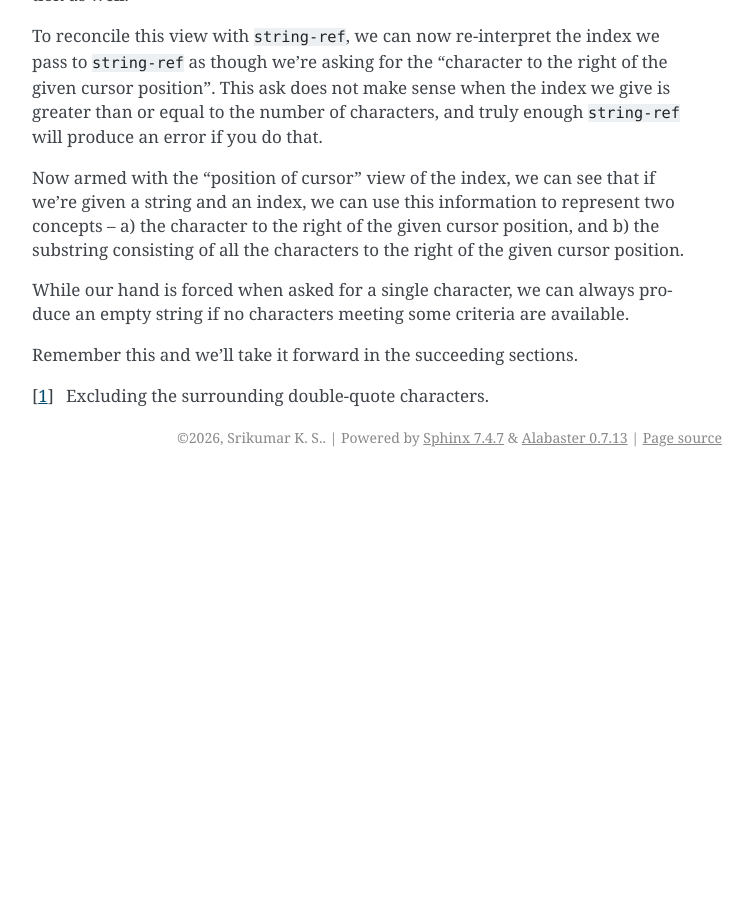
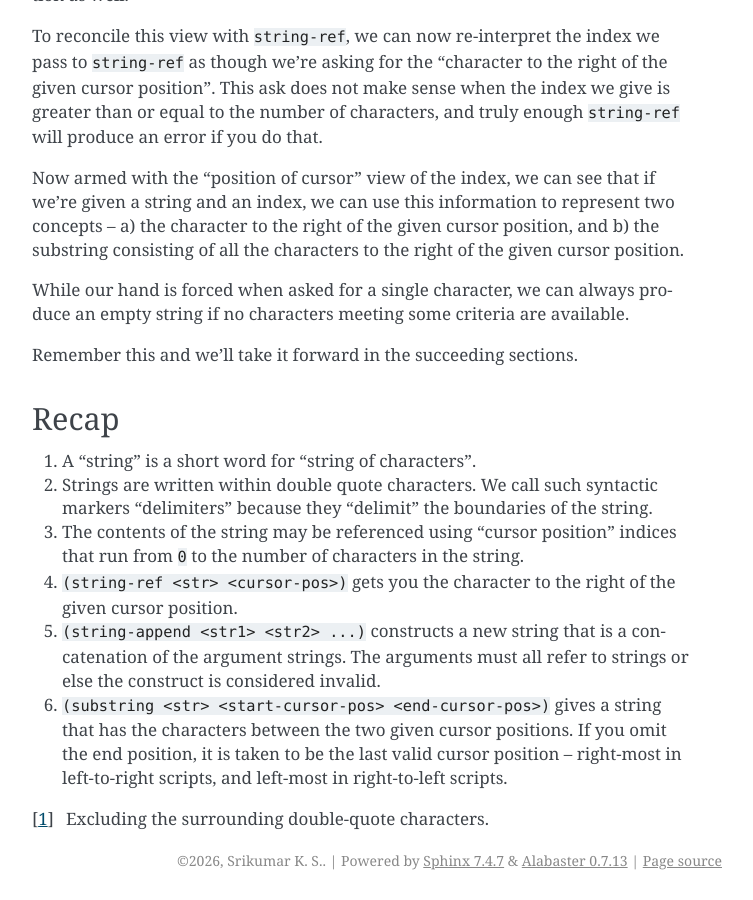
Before and after one commit to kreauniv/complit, a Sphinx documentation site: the page built from source/strings.rst, in a window 1280 px wide and 900 px high, scrolled down 9447 px. Shown: the whole window, without its empty margins (388-1141 px from the left). Built offline with Sphinx 7.4.7, drawn with Linux system fonts in a browser that asks for light colours; before the commit the page ends 9924 px from its top, so only the background shows below that; some of the changed text lies outside the part shown.

Commit message:
Recap section for strings

```diff
--- a/source/strings.rst
+++ b/source/strings.rst
@@ -428,7 +428,28 @@ produce an empty string if no characters meeting some criteria are available.
 
 Remember this and we'll take it forward in the succeeding sections.
 
+Recap
+-----
 
+1. A "string" is a short word for "string of characters".
+
+2. Strings are written within double quote characters. We call such syntactic
+   markers "delimiters" because they "delimit" the boundaries of the string.
+
+3. The contents of the string may be referenced using "cursor position" indices
+   that run from ``0`` to the number of characters in the string.
+
+4. ``(string-ref <str> <cursor-pos>)`` gets you the character to the right of
+   the given cursor position.
+
+5. ``(string-append <str1> <str2> ...)`` constructs a new string that is a
+   concatenation of the argument strings. The arguments must all refer to
+   strings or else the construct is considered invalid.
+
+6. ``(substring <str> <start-cursor-pos> <end-cursor-pos>)`` gives a string
+   that has the characters between the two given cursor positions. If you omit
+   the end position, it is taken to be the last valid cursor position --
+   right-most in left-to-right scripts, and left-most in right-to-left scripts.
 
 
 .. [#strexcl] Excluding the surrounding double-quote characters.
```
Also changed, not shown: other parts of source/strings.rst (+4 -4 lines).
